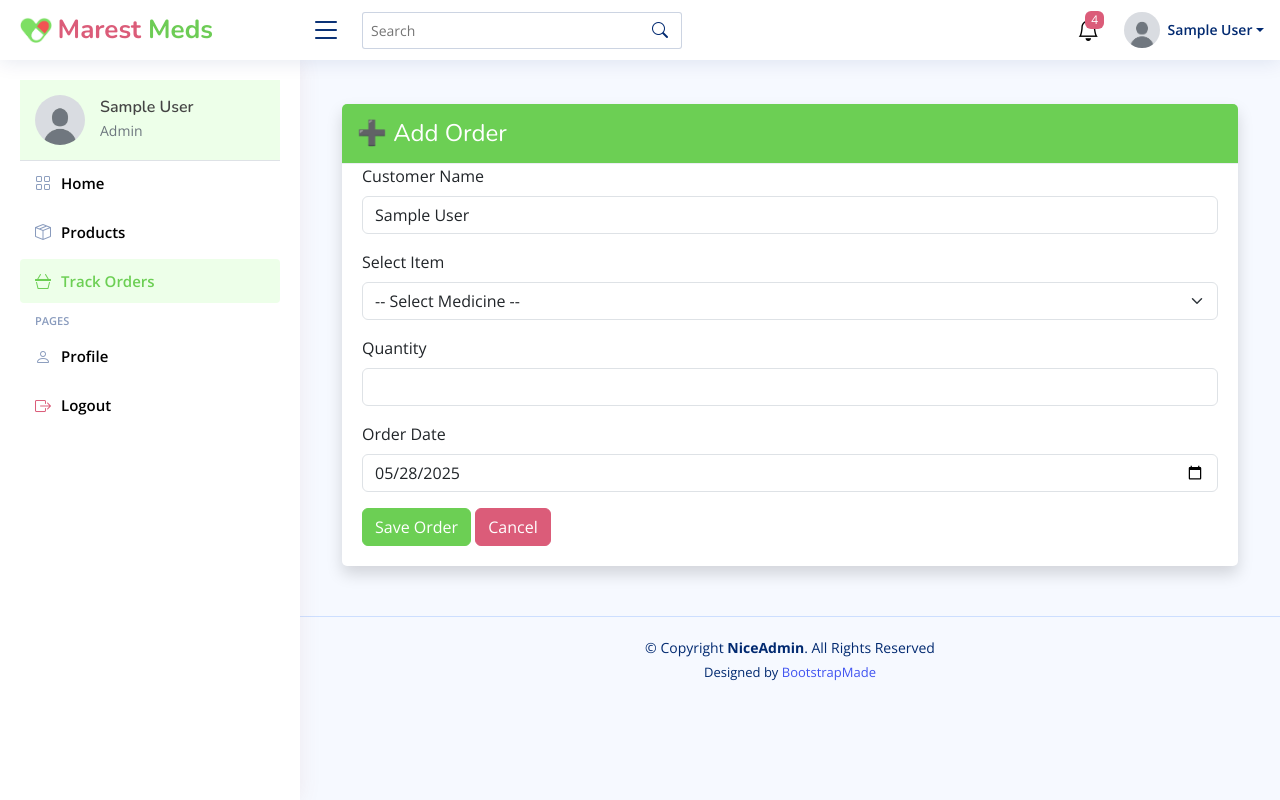
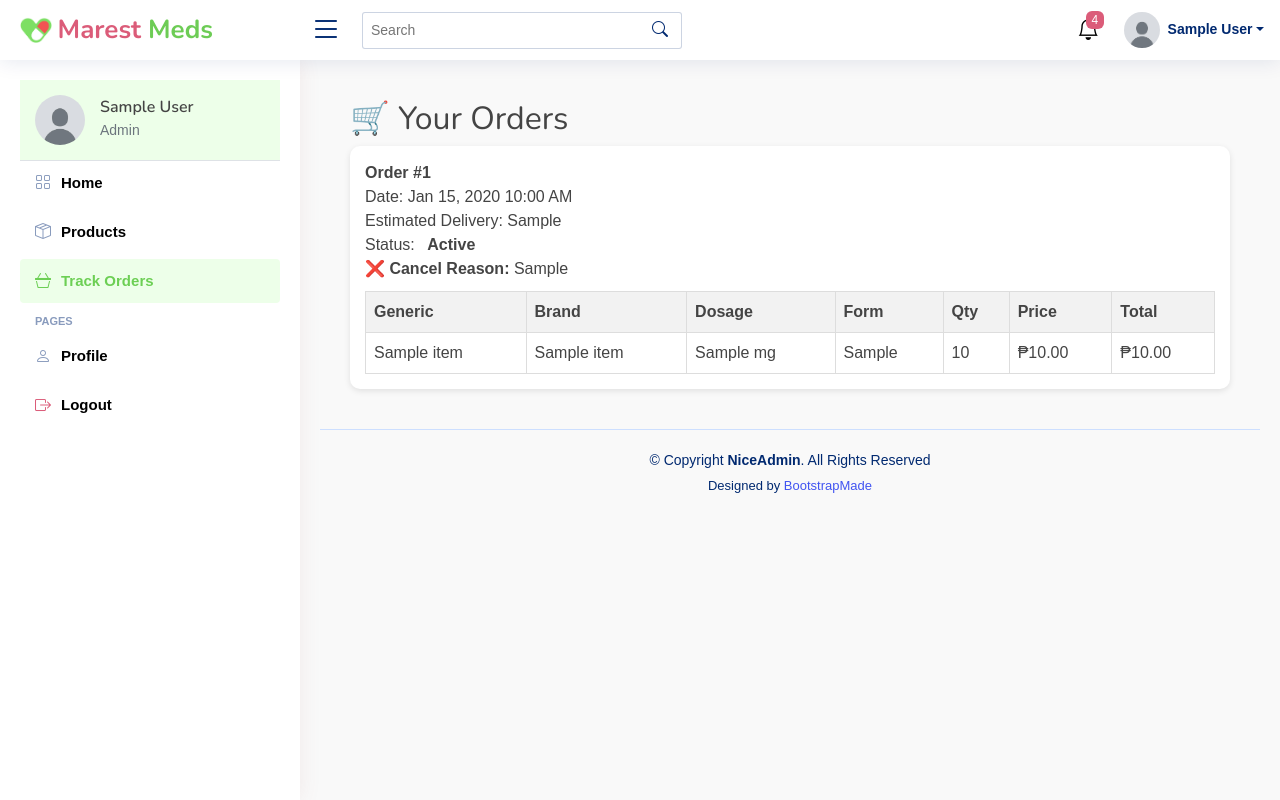
Before and after one commit to missel012/marest_meds, a PHP site: page /view/users/track_orders.php in a window 1280 px wide. Run offline with PHP 8.4, Linux system fonts and the light colour scheme; the visitor is signed in with stand-in values (Sample User, id 1); tables that the repository leaves empty or names only in its code hold one stand-in row (values such as "Sample post"); some libraries are stand-ins or nearby versions.

Commit message:
track order from ezra merged

```diff
--- a/view/users/track_orders.php
+++ b/view/users/track_orders.php
@@ -7,90 +7,85 @@ include("./includes/topbar.php");
 include("./includes/sidebar.php");
 include("../../dB/config.php");
 ?>
+<?php
 
-<div class="container mt-4">
-  <div class="card shadow">
-    <div class="card-header" style="background-color: #6ccf54; color: white;">
-      <h4 class="mb-0">➕ Add Order</h4>
-    </div>
-    <div class="card-body">
-      <form action="add_order_process.php" method="POST" id="orderForm">
-        <!-- Customer Name -->
-        <div class="mb-3">
-          <label class="form-label">Customer Name</label>
-          <input type="text" class="form-control" name="customer_name"
-            value="<?= htmlspecialchars($_SESSION['firstName'] . ' ' . $_SESSION['lastName']) ?>" readonly>
-        </div>
+$userId = 1; // Hardcoded for now. Change dynamically based on session/login.
 
-        <!-- Select Item -->
-        <div class="mb-3">
-          <label class="form-label">Select Item</label>
-          <select class="form-select" name="medicine_id" id="medicineSelect" required>
-            <option value="" disabled selected>-- Select Medicine --</option>
-            <?php
-            $query = "SELECT inventoryId, brandName, quantity FROM inventory";
-            $result = mysqli_query($conn, $query);
-            while ($row = mysqli_fetch_assoc($result)) {
-              $id = $row['inventoryId'];
-              $brand = htmlspecialchars($row['brandName']);
-              $stock = (int)$row['quantity'];
-              echo "<option value='$id' data-stock='$stock'>$brand (Stock: $stock)</option>";
-            }
-            ?>
-          </select>
-        </div>
+// Fetch orders
+$ordersQuery = "
+    SELECT t.trackId, t.orderId, t.status, t.orderDateTime, t.estimatedDelivery, t.cancelReason
+    FROM track_order t
+    WHERE t.userId = $userId
+    ORDER BY t.orderDateTime DESC
+";
+$ordersResult = $conn->query($ordersQuery);
+?>
 
-        <!-- Quantity Input -->
-        <div class="mb-3">
-          <label class="form-label">Quantity</label>
-          <input type="number" class="form-control" name="quantity" id="quantityInput" min="1" required>
-          <div id="stockWarning" class="form-text text-danger d-none">⚠️ Over the limit</div>
-        </div>
+<!DOCTYPE html>
+<html>
+<head>
+    <title>Track Orders</title>
+    <style>
+        body { font-family: Arial; padding: 20px; background: #f9f9f9; }
+        .order-box { background: #fff; padding: 15px; margin-bottom: 20px; border-radius: 10px; box-shadow: 0 2px 6px rgba(0,0,0,0.1); }
+        .status-badge { padding: 4px 8px; border-radius: 4px; font-weight: bold; text-transform: capitalize; }
+        .ordered { background: orange; color: white; }
+        .processing { background: gold; }
+        .shipping { background: blue; color: white; }
+        .delivered { background: green; color: white; }
+        .completed { background: darkgreen; color: white; }
+        .cancelled, .rejected { background: red; color: white; }
+        table { width: 100%; border-collapse: collapse; margin-top: 10px; }
+        table th, table td { border: 1px solid #ddd; padding: 8px; text-align: left; }
+        th { background-color: #f2f2f2; }
+    </style>
+</head>
+<body>
 
-        <!-- Order Date -->
-        <div class="mb-3">
-          <label class="form-label">Order Date</label>
-          <input type="date" class="form-control" name="order_date" value="<?= date('Y-m-d') ?>" required>
-        </div>
+<h2>🛒 Your Orders</h2>
 
-        <!-- Buttons -->
-        <button type="submit" class="btn btn-primary" id="submitBtn">Save Order</button>
-        <a href="orders_list.php" class="btn btn-secondary">Cancel</a>
-      </form>
-    </div>
-  </div>
-</div>
+<?php
+while ($order = $ordersResult->fetch_assoc()) {
+    $trackId = $order['trackId'];
+    echo "<div class='order-box'>";
+    echo "<strong>Order #{$order['orderId']}</strong><br>";
+    echo "Date: " . date("M d, Y h:i A", strtotime($order['orderDateTime'])) . "<br>";
+    echo "Estimated Delivery: " . ($order['estimatedDelivery'] ?: "N/A") . "<br>";
+    echo "Status: <span class='status-badge {$order['status']}'>{$order['status']}</span><br>";
 
-<!-- JavaScript for Stock Limit Validation -->
-<script>
-  const medicineSelect = document.getElementById('medicineSelect');
-  const quantityInput = document.getElementById('quantityInput');
-  const warning = document.getElementById('stockWarning');
-  const submitBtn = document.getElementById('submitBtn');
+    if ($order['cancelReason']) {
+        echo "<strong>❌ Cancel Reason:</strong> " . htmlspecialchars($order['cancelReason']) . "<br>";
+    }
 
-  medicineSelect.addEventListener('change', () => {
-    quantityInput.value = '';
-    quantityInput.classList.remove('is-invalid');
-    warning.classList.add('d-none');
-    submitBtn.disabled = false;
-  });
+    // Fetch items
+    $itemsQuery = "
+        SELECT oi.genericName, oi.brandName, oi.milligram, oi.dosageForm, oi.quantity, oi.price, oi.total
+        FROM order_items oi
+        WHERE oi.orderId = {$order['orderId']}
+    ";
+    $itemsResult = $conn->query($itemsQuery);
 
-  quantityInput.addEventListener('input', () => {
-    const selected = medicineSelect.options[medicineSelect.selectedIndex];
-    const stock = parseInt(selected.getAttribute('data-stock'));
-    const quantity = parseInt(quantityInput.value);
+    echo "<table>";
+    echo "<tr><th>Generic</th><th>Brand</th><th>Dosage</th><th>Form</th><th>Qty</th><th>Price</th><th>Total</th></tr>";
+    while ($item = $itemsResult->fetch_assoc()) {
+        echo "<tr>
+            <td>{$item['genericName']}</td>
+            <td>{$item['brandName']}</td>
+            <td>{$item['milligram']} mg</td>
+            <td>{$item['dosageForm']}</td>
+            <td>{$item['quantity']}</td>
+            <td>₱" . number_format($item['price'], 2) . "</td>
+            <td>₱" . number_format($item['total'], 2) . "</td>
+        </tr>";
+    }
+    echo "</table>";
+    echo "</div>";
+}
+?>
 
-    if (quantity > stock) {
-      quantityInput.classList.add('is-invalid');
-      warning.classList.remove('d-none');
-      submitBtn.disabled = true;
-    } else {
-      quantityInput.classList.remove('is-invalid');
-      warning.classList.add('d-none');
-      submitBtn.disabled = false;
-    }
-  });
-</script>
+</body>
+</html>
+
 
 <?php
 include("./includes/footer.php");
```
